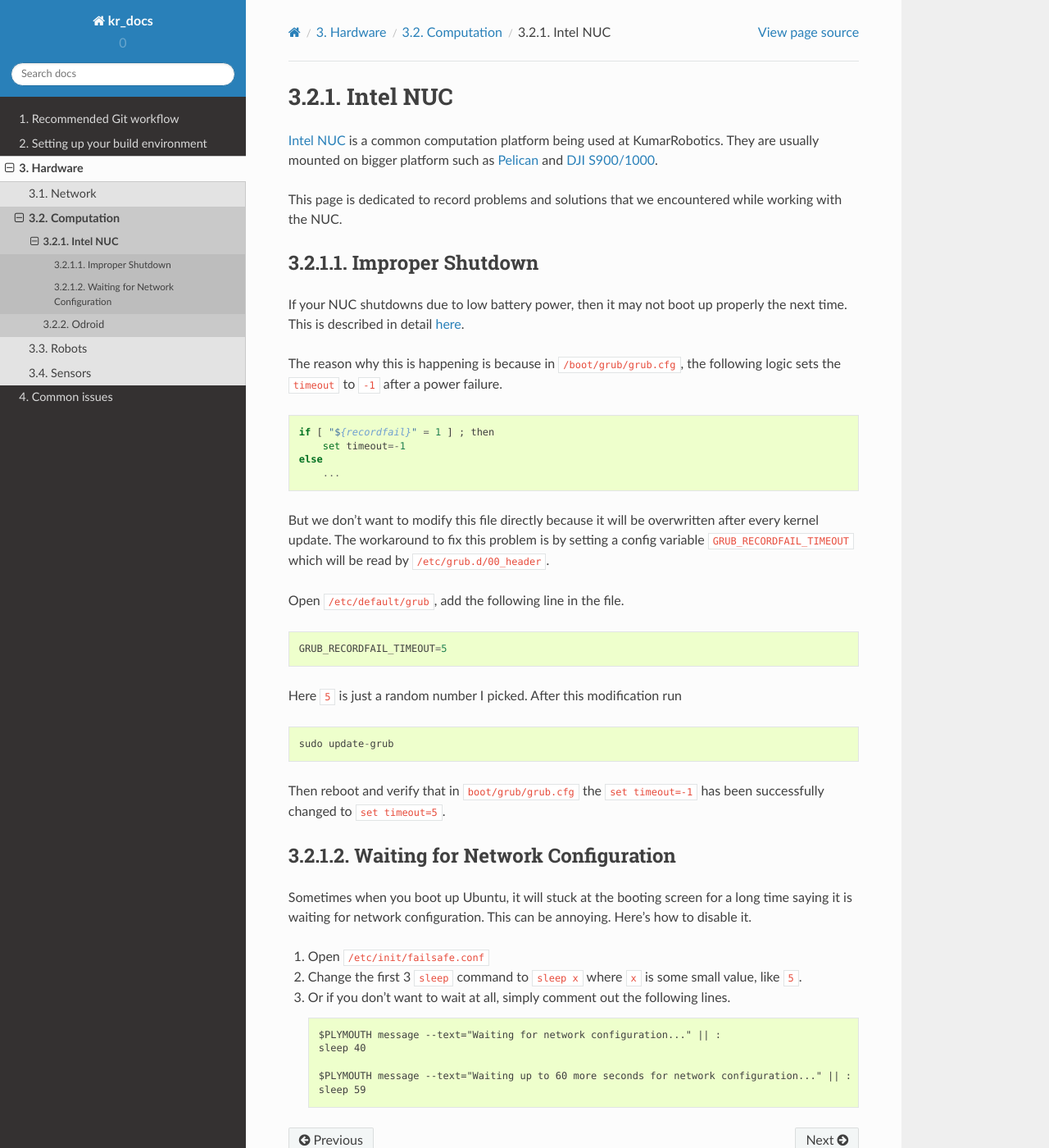
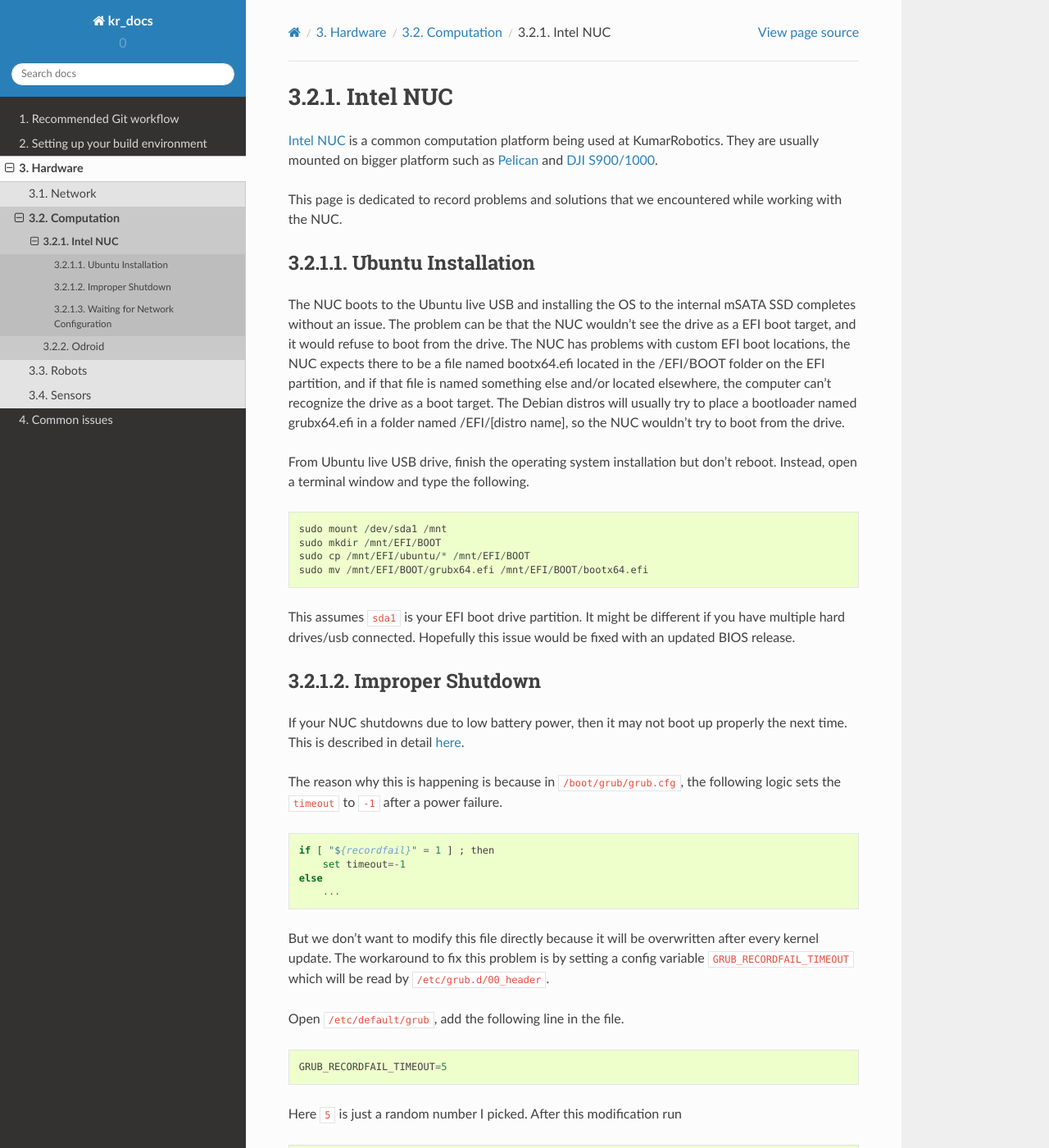
Before and after one commit to KumarRobotics/kr_docs, a Sphinx documentation site: the page built from docs/source/references/hardware/computation/nuc.rst, in a window 1280 px wide and 1400 px high. Shown: the whole window at 82% size. Built offline with Sphinx 7.4.7 and the Read the Docs theme 2.0.0, drawn with Linux system fonts in a browser that asks for light colours.

Commit message:
added NUC UEFI boot issue

```diff
--- a/docs/source/references/hardware/computation/nuc.rst
+++ b/docs/source/references/hardware/computation/nuc.rst
@@ -4,6 +4,21 @@ Intel NUC
 `Intel NUC <http://www.intel.com/content/www/us/en/nuc/overview.html>`_ is a common computation platform being used at KumarRobotics. They are usually mounted on bigger platform such as `Pelican <http://www.asctec.de/en/uav-uas-drone-products/asctec-pelican/>`_ and `DJI S900/1000 <http://www.dji.com/product/spreading-wings-s900>`_.
 
 This page is dedicated to record problems and solutions that we encountered while working with the NUC.
+
+=================
+Ubuntu Installation
+=================
+
+The NUC boots to the Ubuntu live USB and installing the OS to the internal mSATA SSD completes without an issue. The problem can be that the NUC wouldn't see the drive as a EFI boot target, and it would refuse to boot from the drive. The NUC has problems with custom EFI boot locations, the NUC expects there to be a file named bootx64.efi located in the /EFI/BOOT folder on the EFI partition, and if that file is named something else and/or located elsewhere, the computer can't recognize the drive as a boot target. The Debian distros will usually try to place a bootloader named grubx64.efi in a folder named /EFI/[distro name], so the NUC wouldn't try to boot from the drive.
+
+From Ubuntu live USB drive, finish the operating system installation but don't reboot. Instead, open a terminal window and type the following. ::
+
+  sudo mount /dev/sda1 /mnt
+  sudo mkdir /mnt/EFI/BOOT
+  sudo cp /mnt/EFI/ubuntu/* /mnt/EFI/BOOT
+  sudo mv /mnt/EFI/BOOT/grubx64.efi /mnt/EFI/BOOT/bootx64.efi
+
+This assumes ``sda1`` is your EFI boot drive partition. It might be different if you have multiple hard drives/usb connected. Hopefully this issue would be fixed with an updated BIOS release.
 
 =================
 Improper Shutdown
```
